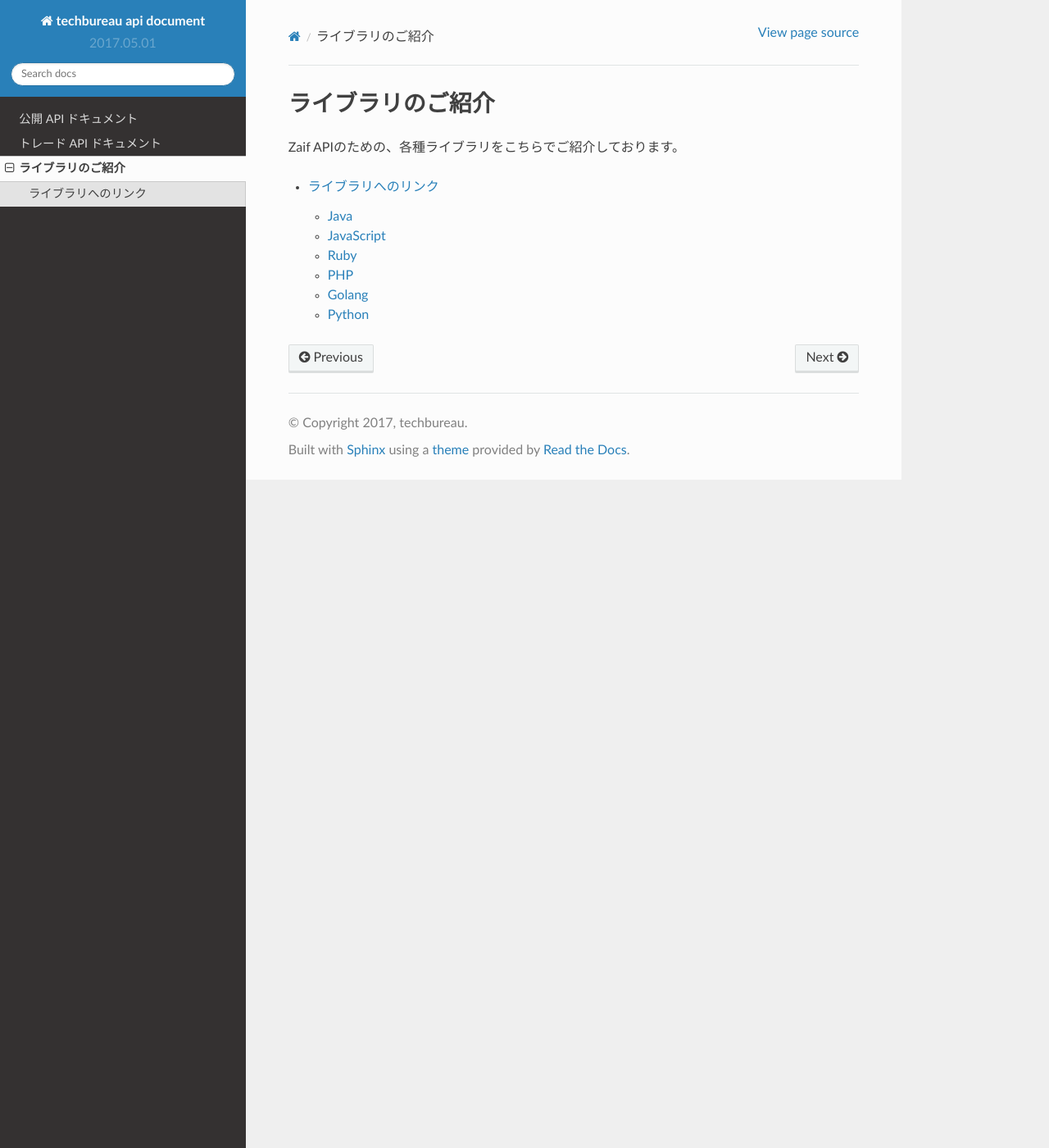
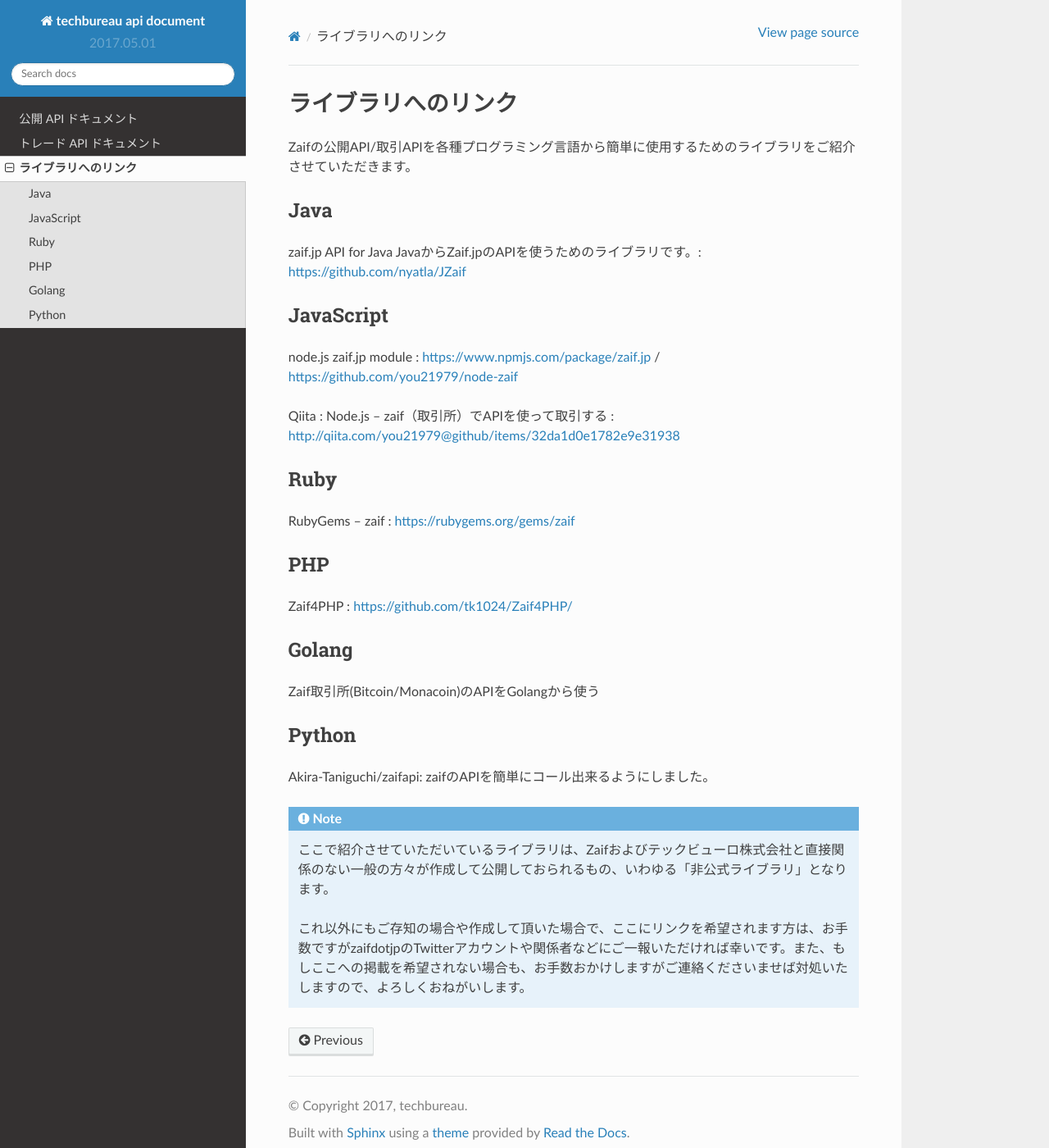
Before and after one commit to techbureau/api-doc, a Sphinx documentation site: the page built from docs/library/index.rst, in a window 1280 px wide and 1400 px high. Shown: the whole window at 82% size. Built offline with Sphinx 7.4.7 and the Read the Docs theme 2.0.0, drawn with Linux system fonts in a browser that asks for light colours.

Commit message:
ファイル構成の変更

```diff
--- a/docs/library/index.rst
+++ b/docs/library/index.rst
@@ -1,10 +1,37 @@
 ===========================
- ライブラリのご紹介
+ ライブラリへのリンク
 ===========================
 
-Zaif APIのための、各種ライブラリをこちらでご紹介しております。
+Zaifの公開API/取引APIを各種プログラミング言語から簡単に使用するためのライブラリをご紹介させていただきます。
 
-.. toctree::
-   :maxdepth: 2
+Java
+========
+zaif.jp API for Java JavaからZaif.jpのAPIを使うためのライブラリです。: https://github.com/nyatla/JZaif
 
-   1_common
+JavaScript
+========
+node.js zaif.jp module : https://www.npmjs.com/package/zaif.jp / https://github.com/you21979/node-zaif
+
+Qiita : Node.js – zaif（取引所）でAPIを使って取引する : http://qiita.com/you21979@github/items/32da1d0e1782e9e31938
+
+Ruby
+========
+RubyGems – zaif : https://rubygems.org/gems/zaif
+
+PHP
+========
+Zaif4PHP : https://github.com/tk1024/Zaif4PHP/
+
+Golang
+========
+Zaif取引所(Bitcoin/Monacoin)のAPIをGolangから使う
+
+Python
+========
+Akira-Taniguchi/zaifapi: zaifのAPIを簡単にコール出来るようにしました。
+
+.. note::
+
+    ここで紹介させていただいているライブラリは、Zaifおよびテックビューロ株式会社と直接関係のない一般の方々が作成して公開しておられるもの、いわゆる「非公式ライブラリ」となります。
+
+    これ以外にもご存知の場合や作成して頂いた場合で、ここにリンクを希望されます方は、お手数ですがzaifdotjpのTwitterアカウントや関係者などにご一報いただければ幸いです。また、もしここへの掲載を希望されない場合も、お手数おかけしますがご連絡くださいませば対処いたしますので、よろしくおねがいします。
```
